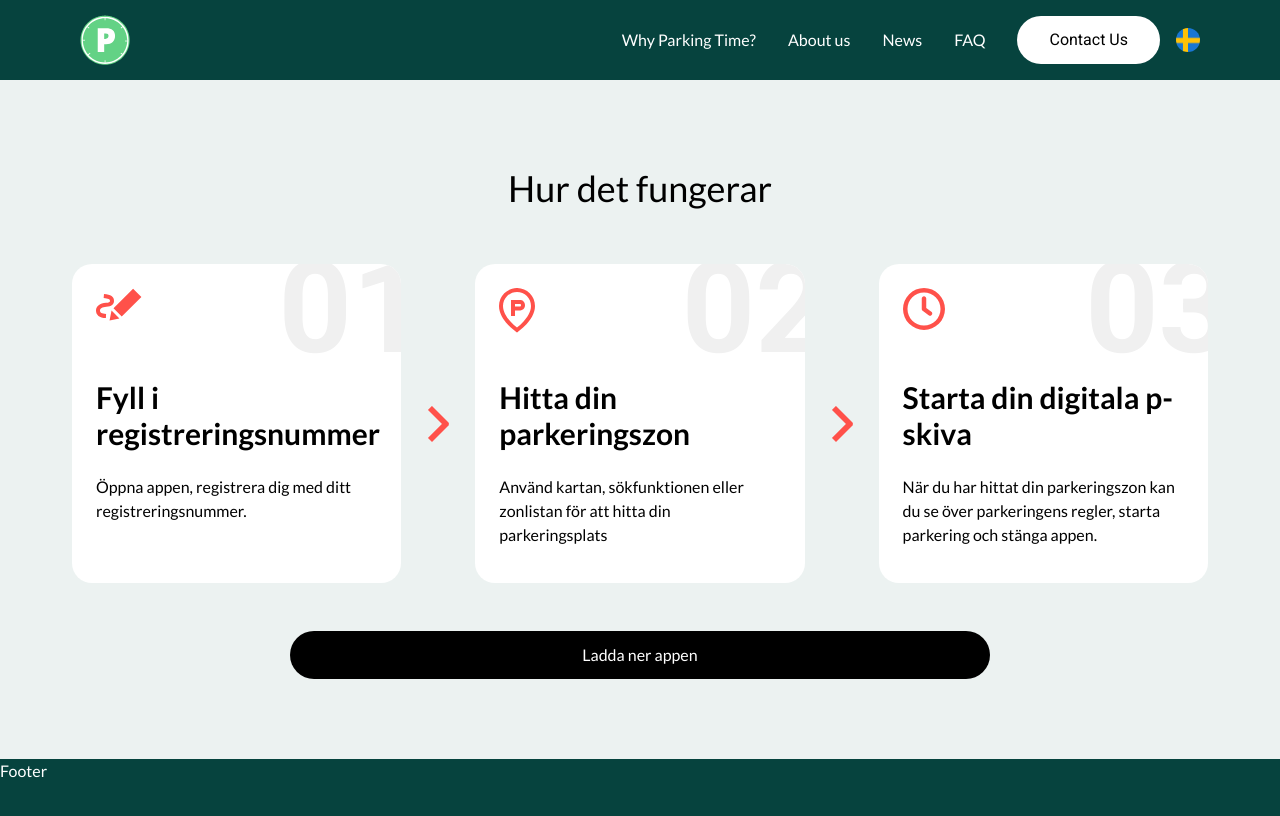
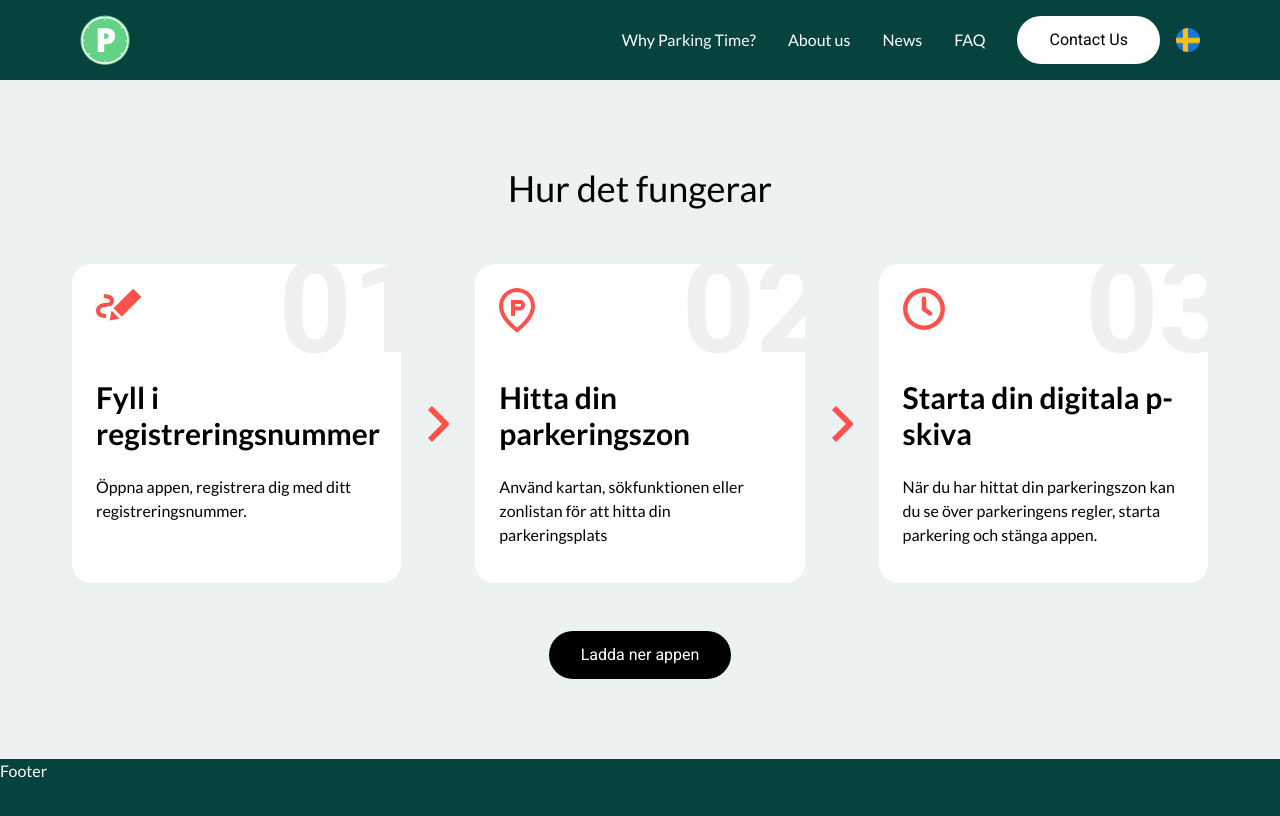
Before and after one commit to Legendarius-K/parking_time, a Next.js app: page / in a window 1280 px wide. Shown: the top 816 px of the page. Built offline with nearby package versions, Linux system fonts and the light colour scheme.

Commit message:
Desktop button in desktop view

```diff
--- a/src/components/How/index.tsx
+++ b/src/components/How/index.tsx
@@ -1,18 +1,23 @@
-import arrow from '../../../public/Vectorarrow.png'
+'use client'
+
+import arrow from '../../../public/Vectorarrow.png';
 import Image from 'next/image';
 import ButtonMobile from '../ButtonMobile';
 import HowBox from '../HowBox';
-import ptPen from '../../../public/pen.svg'
-import ptPin from '../../../public/parkpin.svg'
-import ptClock from '../../../public/clock.svg'
+import ptPen from '../../../public/pen.svg';
+import ptPin from '../../../public/parkpin.svg';
+import ptClock from '../../../public/clock.svg';
+import useWindowSize from '@/hooks/useWindowSize';
+import Button from '../Button'; // Assuming you have a Button component
 
 const How = () => {
+    const { width } = useWindowSize();
+
     return (
         <div className='bg-pt-background flex justify-center'>
-            <section className="max-w-[1350px] py-16 md:px-10 flex flex-col items-center">
+            <section className="max-w-[1350px] py-16 md:px-10 flex flex-col items-center w-[70%] md:w-full ">
                 <h2 className="text-center text-3xl md:text-4xl m-6">Hur det fungerar</h2>
                 <div className="flex flex-col md:flex-row m-8 justify-between items-center">
-
                     <HowBox srcIcon={ptPen} altIcon='A Pen' number='01' heading='Fyll i registreringsnummer' text='Öppna appen, registrera dig med ditt registreringsnummer.' />
 
                     <div className='flex justify-center rotate-90 m-4 md:rotate-0'>
@@ -26,12 +31,15 @@ const How = () => {
                     </div>
 
                     <HowBox srcIcon={ptClock} altIcon='A Clock' number='03' heading='Starta din digitala p-skiva' text='När du har hittat din parkeringszon kan du se över parkeringens regler, starta parkering och stänga appen.' />
-
                 </div>
-                <ButtonMobile targetBlank={true} route={'https://apps.apple.com/se/app/parking-time/id1611019108'} btnText='Ladda ner appen' colors='bg-black text-white' />
+                {width && width > 960 ? (
+                    <Button targetBlank={true} route={'https://apps.apple.com/se/app/parking-time/id1611019108'} btnText='Ladda ner appen' colors='bg-black text-white' />
+                ) : (
+                    <ButtonMobile targetBlank={true} route={'https://apps.apple.com/se/app/parking-time/id1611019108'} btnText='Ladda ner appen' colors='bg-black text-white' />
+                )}
             </section>
         </div>
-    )
+    );
 };
 
-export default How
+export default How;
--- a/src/components/HowBox/index.tsx
+++ b/src/components/HowBox/index.tsx
@@ -14,7 +14,7 @@ interface HowBoxProps {
 const HowBox = ({ srcIcon, altIcon, number, heading, text }:HowBoxProps) => {
     return (
         <>
-            <motion.div className="bg-white rounded-[20px] w-[100%] md:w-[29%] sm:w-[70%] overflow-hidden h-full pb-3"
+            <motion.div className="bg-white rounded-[20px] w-[100%] md:w-[29%] overflow-hidden h-full pb-3"
                 initial={{
                     opacity: 0,
                     y: 50
--- /dev/null
+++ b/src/hooks/useWindowSize.ts
@@ -0,0 +1,38 @@
+'use client'
+
+import { useState, useEffect } from 'react';
+
+interface WindowSize {
+    width: number | undefined;
+    height: number | undefined;
+}
+
+const useWindowSize = (): WindowSize => {
+    const [windowSize, setWindowSize] = useState<WindowSize>({
+        width: undefined,
+        height: undefined,
+    });
+
+    useEffect(() => {
+        // Handler to call on window resize
+        const handleResize = () => {
+            setWindowSize({
+                width: window.innerWidth,
+                height: window.innerHeight,
+            });
+        };
+
+        // Add event listener
+        window.addEventListener('resize', handleResize);
+
+        // Call handler right away so state gets updated with initial window size
+        handleResize();
+
+        // Remove event listener on cleanup
+        return () => window.removeEventListener('resize', handleResize);
+    }, []);
+
+    return windowSize;
+};
+
+export default useWindowSize;
```
